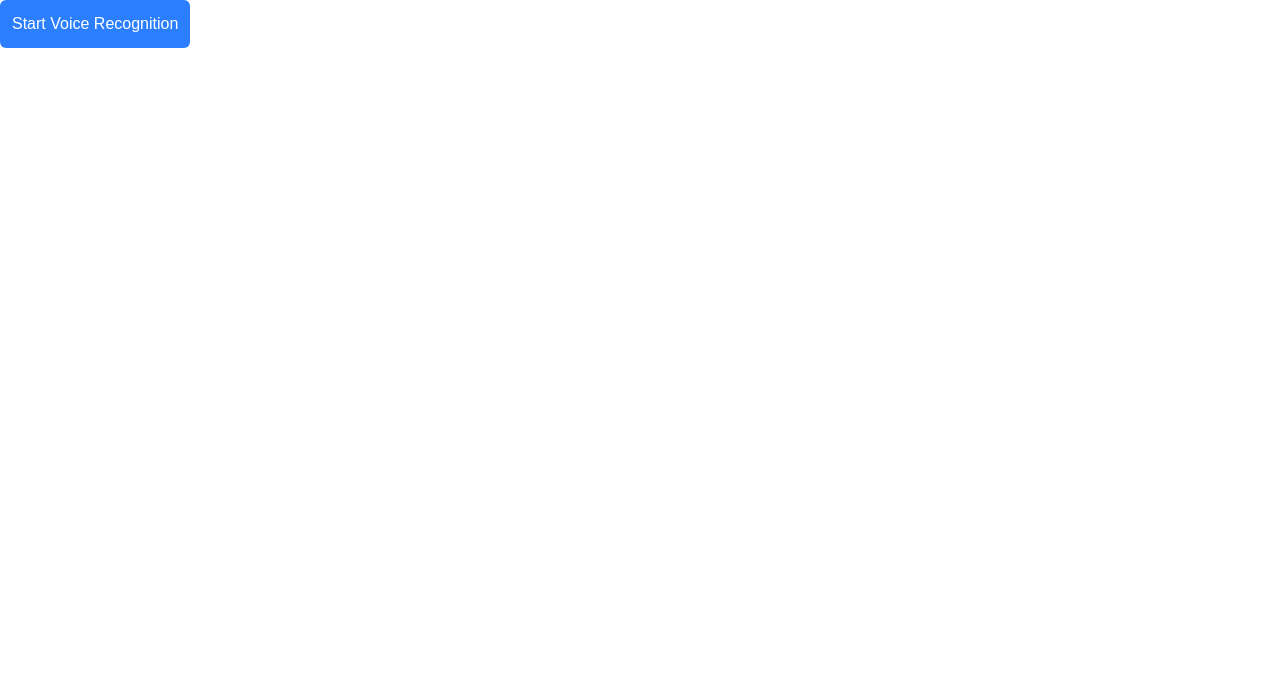
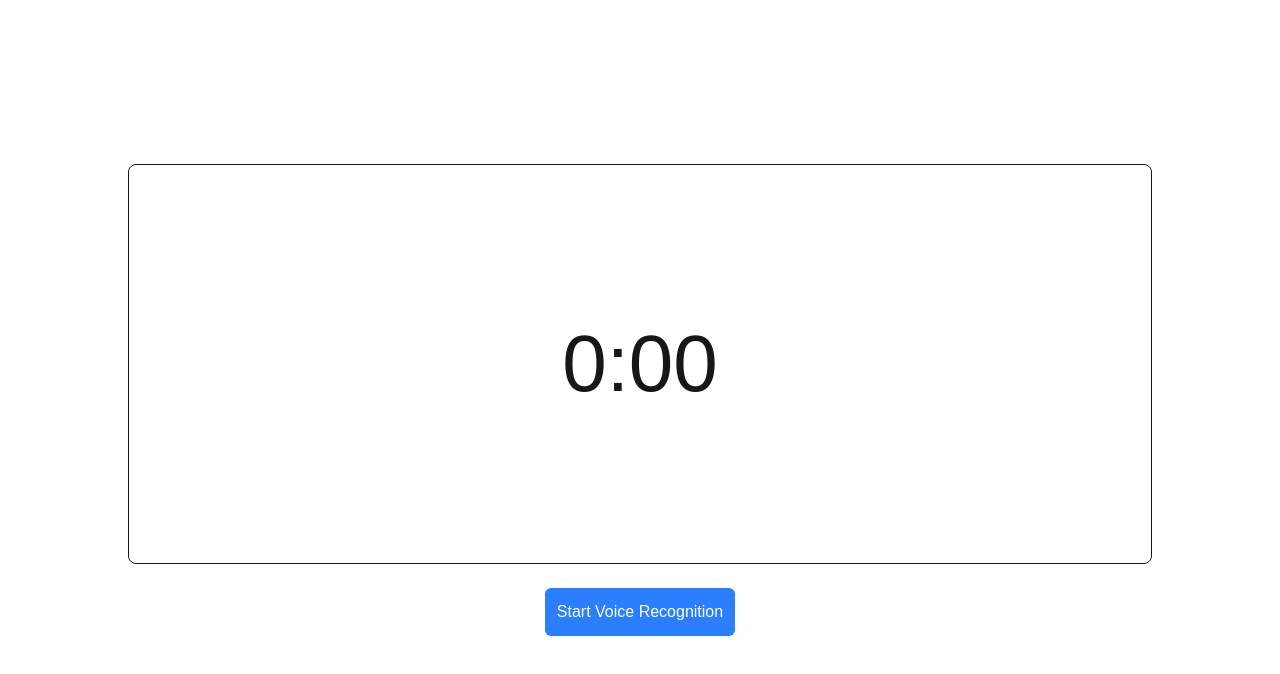
Before and after one commit to Joewebsta/voice-timer, a Next.js app: page / in a window 1280 px wide. Shown: the top 674 px of the page. Built offline with nearby package versions, Linux system fonts and the light colour scheme.

Commit message:
Update styling and format remaining seconds

```diff
--- a/src/app/page.tsx
+++ b/src/app/page.tsx
@@ -2,7 +2,7 @@
 
 import { useSpeechRecognition } from "@/hooks/useSpeechRecognition";
 import { useTimer } from "@/hooks/useTimer";
-import { findCommandType, parseDuration } from "@/utils/utils";
+import { findCommandType, parseDuration, formatTime } from "@/utils/utils";
 
 export default function Home() {
   const {
@@ -53,7 +53,32 @@ export default function Home() {
   };
 
   return (
-    <div>
+    <div className="h-dvh flex justify-center items-center p-4">
+      <div className="w-full flex flex-col gap-6 items-center">
+        <div className="border rounded-lg flex flex-col justify-center items-center w-full h-[400px] gap-6 max-w-5xl">
+          <div className="relative">
+            <p className="text-[80px] leading-none">
+              {formatTime(remainingSeconds ?? 0)}
+            </p>
+
+            {(isRunning || isPaused) && (
+              <div className="flex gap-4 absolute left-1/2 top-full transform -translate-x-1/2 mt-10">
+                <button
+                  onClick={stopTimer}
+                  className="border p-3 rounded-md font-medium transition-colors w-[86px]"
+                >
+                  Cancel
+                </button>
+                <button
+                  onClick={isPaused ? resumeTimer : pauseTimer}
+                  className="border p-3 rounded-md font-medium transition-colors w-[86px]"
+                >
+                  {isPaused ? "Resume" : "Pause"}
+                </button>
+              </div>
+            )}
+          </div>
+        </div>
         <button
           onClick={toggleSpeechRecognition}
           className={`w-fit p-3 rounded-md font-medium transition-colors ${
@@ -64,27 +89,7 @@ export default function Home() {
         >
           {isListening ? "Stop Listening" : "Start Voice Recognition"}
         </button>
-
-      <div>
-        <p>{remainingSeconds}</p>
       </div>
-
-      {(isRunning || isPaused) && (
-        <div>
-          <button
-            onClick={stopTimer}
-            className="w-fit border p-3 rounded-md font-medium transition-colors"
-          >
-            Cancel
-          </button>
-          <button
-            onClick={isPaused ? resumeTimer : pauseTimer}
-            className="w-fit border p-3 rounded-md font-medium transition-colors"
-          >
-            {isPaused ? "Resume" : "Pause"}
-          </button>
-        </div>
-      )}
     </div>
   );
 }
--- a/src/utils/utils.ts
+++ b/src/utils/utils.ts
@@ -76,4 +76,22 @@ const findCommandType = (transcript: string): string | null => {
   return null;
 };
 
-export { parseDurationFromTranscript as parseDuration, findCommandType };
+const formatTime = (totalSeconds: number): string => {
+  const hours = Math.floor(totalSeconds / 3600);
+  const minutes = Math.floor((totalSeconds % 3600) / 60);
+  const seconds = totalSeconds % 60;
+
+  if (hours > 0) {
+    return `${hours}:${minutes.toString().padStart(2, "0")}:${seconds
+      .toString()
+      .padStart(2, "0")}`;
+  }
+
+  return `${minutes}:${seconds.toString().padStart(2, "0")}`;
+};
+
+export {
+  parseDurationFromTranscript as parseDuration,
+  findCommandType,
+  formatTime,
+};
```
Lines whose indentation alone changed are shown as unchanged.
